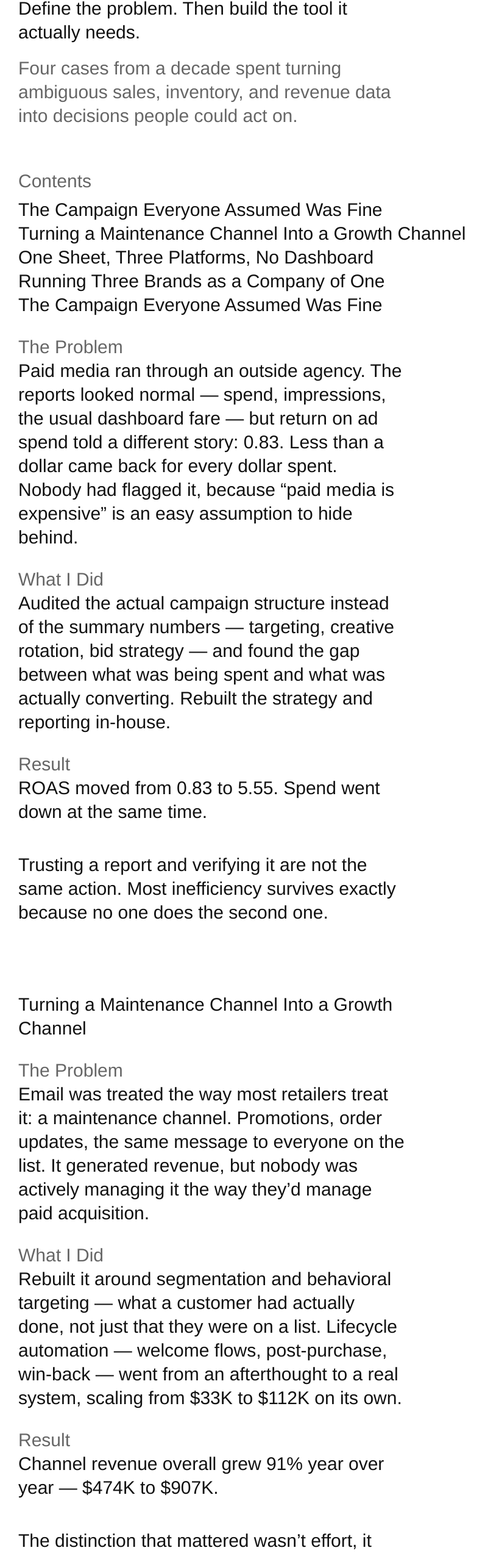
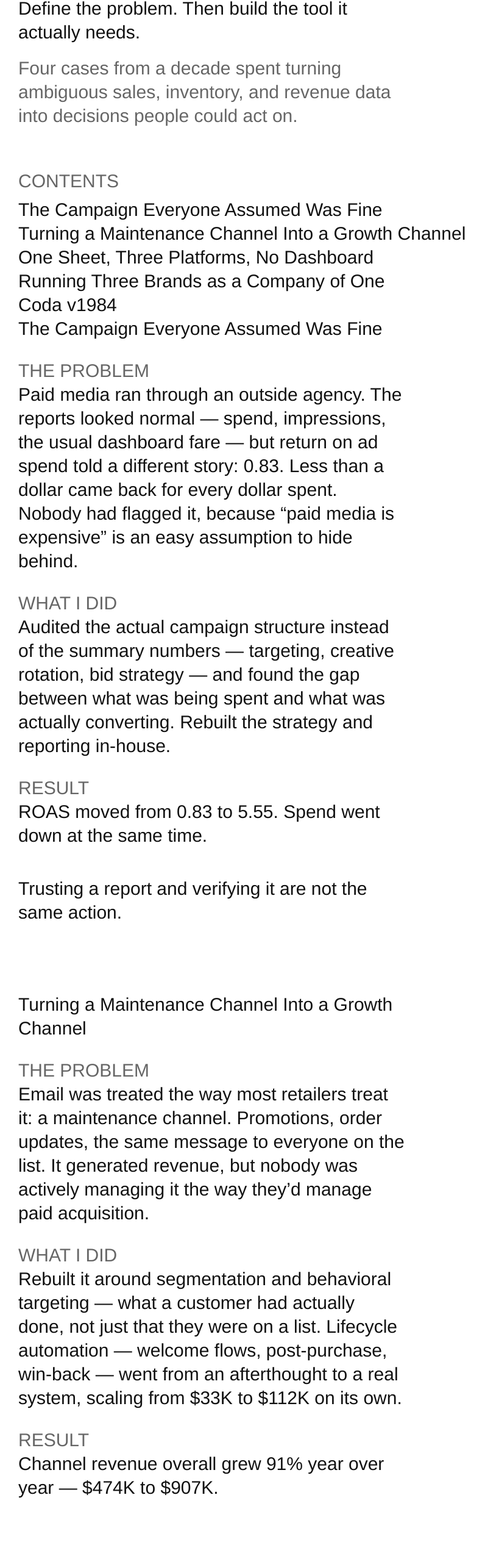
Before and after one commit to pianogoth/christopherparkramos.com, a Next.js app: page / in a window 1280 px wide. Shown: the part 222-2773 px from the top of the page at 61% size, without its empty margins (0-796 px from the left). Built offline with nearby package versions, Linux system fonts and the light colour scheme.

Commit message:
Update portfolio cases and add v1984 coda

```diff
--- a/app/globals.css
+++ b/app/globals.css
@@ -39,11 +39,14 @@ main { width: calc(100% - 60px); max-width: 1080px; margin-left: 30px; padding:
 .case-section h3 { margin: 0; color: var(--secondary); font: inherit; }
 .case-copy p { margin: 0; }
 blockquote { margin: 48px 0; padding: 0; border: 0; font: inherit; }
+.coda .case-header p { margin: 0; color: var(--secondary); }
+.coda .case-header h2 { margin-top: 0; }
+.coda .case-body p { margin: 0 0 30px; }
+.external-link { text-decoration: underline; text-decoration-color: var(--secondary); text-decoration-thickness: 3px; text-underline-offset: 3px; }
 
 footer { margin: 150px 0 0; color: var(--secondary); }
 footer > p { max-width: 38ch; margin: 0 0 30px; color: var(--ink); font: inherit; }
 .footer-meta { display: flex; flex-wrap: wrap; gap: 0 8px; }
-.footer-meta > *:not(:last-child)::after { content: ","; }
 .footer-meta a { text-decoration: underline; text-decoration-color: var(--secondary); text-decoration-thickness: 3px; text-underline-offset: 3px; }
 .back-top { display: block; width: fit-content; margin-top: 30px; }
 
--- a/app/page.tsx
+++ b/app/page.tsx
@@ -3,6 +3,7 @@ const cases = [
   "Turning a Maintenance Channel Into a Growth Channel",
   "One Sheet, Three Platforms, No Dashboard",
   "Running Three Brands as a Company of One",
+  "Coda v1984",
 ];
 
 function CaseHeader({ title }: { title: string }) {
@@ -38,7 +39,7 @@ export default function Home() {
       </section>
 
       <nav className="contents" id="contents" aria-label="Case studies">
-        <p className="contents-label">Contents</p>
+        <p className="contents-label">CONTENTS</p>
         <ol>
           {cases.map((title, index) => (
             <li key={title}>
@@ -53,46 +54,58 @@ export default function Home() {
       <article className="case-study" id="case-1">
         <CaseHeader title="The Campaign Everyone Assumed Was Fine" />
         <div className="case-body">
-          <Section label="The Problem"><p>Paid media ran through an outside agency. The reports looked normal — spend, impressions, the usual dashboard fare — but return on ad spend told a different story: 0.83. Less than a dollar came back for every dollar spent. Nobody had flagged it, because “paid media is expensive” is an easy assumption to hide behind.</p></Section>
-          <Section label="What I Did"><p>Audited the actual campaign structure instead of the summary numbers — targeting, creative rotation, bid strategy — and found the gap between what was being spent and what was actually converting. Rebuilt the strategy and reporting in-house.</p></Section>
-          <Section label="Result"><p>ROAS moved from 0.83 to 5.55. Spend went down at the same time.</p></Section>
-          <blockquote>Trusting a report and verifying it are not the same action. Most inefficiency survives exactly because no one does the second one.</blockquote>
+          <Section label="THE PROBLEM"><p>Paid media ran through an outside agency. The reports looked normal — spend, impressions, the usual dashboard fare — but return on ad spend told a different story: 0.83. Less than a dollar came back for every dollar spent. Nobody had flagged it, because “paid media is expensive” is an easy assumption to hide behind.</p></Section>
+          <Section label="WHAT I DID"><p>Audited the actual campaign structure instead of the summary numbers — targeting, creative rotation, bid strategy — and found the gap between what was being spent and what was actually converting. Rebuilt the strategy and reporting in-house.</p></Section>
+          <Section label="RESULT"><p>ROAS moved from 0.83 to 5.55. Spend went down at the same time.</p></Section>
+          <blockquote>Trusting a report and verifying it are not the same action.</blockquote>
         </div>
       </article>
 
       <article className="case-study" id="case-2">
         <CaseHeader title="Turning a Maintenance Channel Into a Growth Channel" />
         <div className="case-body">
-          <Section label="The Problem"><p>Email was treated the way most retailers treat it: a maintenance channel. Promotions, order updates, the same message to everyone on the list. It generated revenue, but nobody was actively managing it the way they’d manage paid acquisition.</p></Section>
-          <Section label="What I Did"><p>Rebuilt it around segmentation and behavioral targeting — what a customer had actually done, not just that they were on a list. Lifecycle automation — welcome flows, post-purchase, win-back — went from an afterthought to a real system, scaling from $33K to $112K on its own.</p></Section>
-          <Section label="Result"><p>Channel revenue overall grew 91% year over year — $474K to $907K.</p></Section>
-          <blockquote>The distinction that mattered wasn’t effort, it was category. A maintenance channel gets more attention; a growth channel gets rebuilt around behavior.</blockquote>
+          <Section label="THE PROBLEM"><p>Email was treated the way most retailers treat it: a maintenance channel. Promotions, order updates, the same message to everyone on the list. It generated revenue, but nobody was actively managing it the way they’d manage paid acquisition.</p></Section>
+          <Section label="WHAT I DID"><p>Rebuilt it around segmentation and behavioral targeting — what a customer had actually done, not just that they were on a list. Lifecycle automation — welcome flows, post-purchase, win-back — went from an afterthought to a real system, scaling from $33K to $112K on its own.</p></Section>
+          <Section label="RESULT"><p>Channel revenue overall grew 91% year over year — $474K to $907K.</p></Section>
         </div>
       </article>
 
       <article className="case-study" id="case-3">
         <CaseHeader title="One Sheet, Three Platforms, No Dashboard" />
         <div className="case-body">
-          <Section label="The Problem"><p>Performance data lived in three separate systems — Meta Ads Manager, Google Analytics, Shopify — each with its own interface and its own definition of a sale. Getting a straight answer to “how did we do this week” meant three tabs and hand math, every time.</p></Section>
-          <Section label="What Ownership Actually Wanted"><p>The obvious fix is a dashboard. I built one early on and it didn’t land — ownership wanted the actual numbers, not a chart standing in for them.</p></Section>
+          <Section label="THE PROBLEM"><p>Performance data lived in three separate systems — Meta Ads Manager, Google Analytics, Shopify — each with its own interface and its own definition of a sale. Getting a straight answer to “how did we do this week” meant three tabs and hand math, every time.</p></Section>
+          <Section label="WHAT OWNERSHIP ACTUALLY WANTED"><p>The obvious fix is a dashboard. I built one early on and it didn’t land — ownership wanted the actual numbers, not a chart standing in for them.</p></Section>
           <blockquote>Revenue is revenue. Once it’s been turned into a graph, there’s a layer between the person and the number they’re trying to trust.</blockquote>
-          <Section label="What I Built Instead"><p>A single Google Sheet, rebuilt weekly, consolidating all three sources — with formulas doing the calculation work (revenue, ROAS, growth) so ownership never had to. Not automated end to end; the consolidation was a manual weekly rebuild, by design. Every number had to be one you could trust without checking underneath it.</p></Section>
-          <Section label="Why It Mattered"><p>The best tool isn’t the more sophisticated one. It’s the one that matches how the person using it actually thinks.</p></Section>
+          <Section label="WHAT I BUILT INSTEAD"><p>A single Google Sheet, rebuilt weekly, consolidating all three sources — with formulas doing the calculation work (revenue, ROAS, growth) so ownership never had to. Not automated end to end; the consolidation was a manual weekly rebuild, by design. Every number had to be one you could trust without checking underneath it.</p></Section>
         </div>
       </article>
 
       <article className="case-study" id="case-4">
         <CaseHeader title="Running Three Brands as a Company of One" />
         <div className="case-body">
-          <Section label="The Setup"><p>I joined as the first dedicated marketing hire across three brands — XHIBITION, Rule of Next, two:minds — under one roof, each needing a distinct visual and commercial identity, none of them with a dedicated team. Eleven years later, I was still the connective layer between them.</p></Section>
-          <Section label="The Actual Job"><p>It was never “do marketing for three brands.” It was building shared infrastructure — reporting cadence, creative production process, e-commerce operations — flexible enough to let each brand keep its own voice without needing its own department. Campaign shoots that became each brand’s highest-performing creative. Executive business reviews synthesizing sales and inventory for global brand partners. Visual identity and packaging maintained as a system, not reinvented per project.</p></Section>
+          <Section label="THE SETUP"><p>I joined as the first dedicated marketing hire across three brands — XHIBITION, Rule of Next, two:minds — under one roof, each needing a distinct visual and commercial identity, none of them with a dedicated team. Eleven years later, I was still the connective layer between them.</p></Section>
+          <Section label="THE ACTUAL JOB"><p>It was never “do marketing for three brands.” It was building shared infrastructure — reporting cadence, creative production process, e-commerce operations — flexible enough to let each brand keep its own voice without needing its own department. Campaign shoots that became each brand’s highest-performing creative. Executive business reviews synthesizing sales and inventory for global brand partners. Visual identity and packaging maintained as a system, not reinvented per project.</p></Section>
           <blockquote>None of it worked because I was a marketing specialist, or a data specialist, or a design specialist. It worked because someone had to be the thing connecting all three — and for eleven years, that was the actual job description, whatever the title said.</blockquote>
+        </div>
+      </article>
+
+      <article className="case-study coda" id="case-5">
+        <header className="case-header">
+          <p>CODA</p>
+          <h2>v1984</h2>
+        </header>
+        <div className="case-body">
+          <p>An independent music and art direction practice, active since 2014. Becoming N(one) released on Glacial Industries in Dublin, Pansori on Knives in Berlin. Coverage from FACT. Cover and campaign art direction for Purple Tape Pedigree, Glacial Sound, Sharp Veins, and Blastah. A writing credit on a Cashmere Cat record. Scores for Adult Swim, for Manolis D. Lemos and Tianzhuo Chen, and for a Jamie Janković short the BFI programmed at the London Short Film Festival.</p>
+          <p>From 2013 to 2019 I was one of three people behind BUILD, a series in Columbus, Ohio, where I handled creative direction, design, and artist relations — booking Machine Girl, Dis Fig, Ariel Zetina, Organ Tapes, Asian Dope Boys, and Aisha Devi to a city with no standing audience for any of it.</p>
+          <p>I moved to Los Angeles in May 2026. On July 8 I co-created and performed the US debut of Rabit’s Stranger in a Strange Land — stems from the album broken down and rebuilt as custom granular patches, played live on a ROLI Seaboard.</p>
+          <p>Everything above this is measured in quarters. This is measured differently — in whether the work keeps earning invitations from people who have no obligation to extend them.</p>
+          <p><a className="external-link" href="https://v1984.art" target="_blank" rel="noreferrer">v1984.art<span className="sr-only"> (opens in a new tab)</span></a></p>
         </div>
       </article>
 
       <footer>
         <p>If any of this is relevant to something you’re building, I’d like to hear about it.</p>
-        <div className="footer-meta"><a href="mailto:cpramos@me.com">cpramos@me.com</a><a href="https://www.linkedin.com/in/christopherparkramos/" target="_blank" rel="noreferrer">LinkedIn</a><span>Los Angeles, CA</span></div>
+        <div className="footer-meta"><a href="mailto:cpramos@me.com">cpramos@me.com</a><span aria-hidden="true">·</span><a href="https://www.linkedin.com/in/christopherparkramos/" target="_blank" rel="noreferrer">LinkedIn</a><span aria-hidden="true">·</span><span>Los Angeles, CA</span></div>
         <a className="back-top" href="#top">Back to top</a>
       </footer>
     </main>
```
Also changed, not shown: 1 other file (tests, documents, lock files or other folders).
